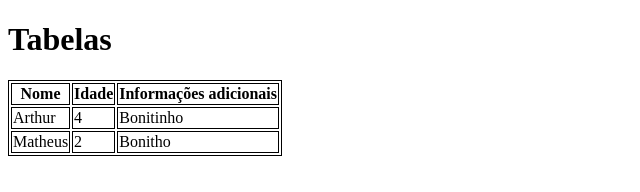
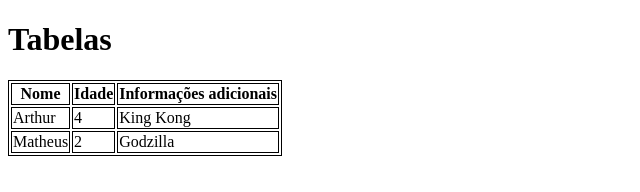
Before and after one commit to AgnerShimokawa/aula-tabela, a plain HTML site: page index.html in a window 1280 px wide. Shown: the full height of the page, 0-640 px from the left. Drawn offline with Linux system fonts and the light colour scheme.

Commit message:
trocado informações adicionais

```diff
--- a/index.html
+++ b/index.html
@@ -26,12 +26,12 @@
             <tr>
                 <td>Arthur</td>
                 <td>4</td>
-                <td>Bonitinho</td>
+                <td>King Kong</td>
             </tr>
             <tr>
                 <td>Matheus</td>
                 <td>2</td>
-                <td>Bonitho</td>
+                <td>Godzilla</td>
             </tr>
         </tbody>
     </table>
```
